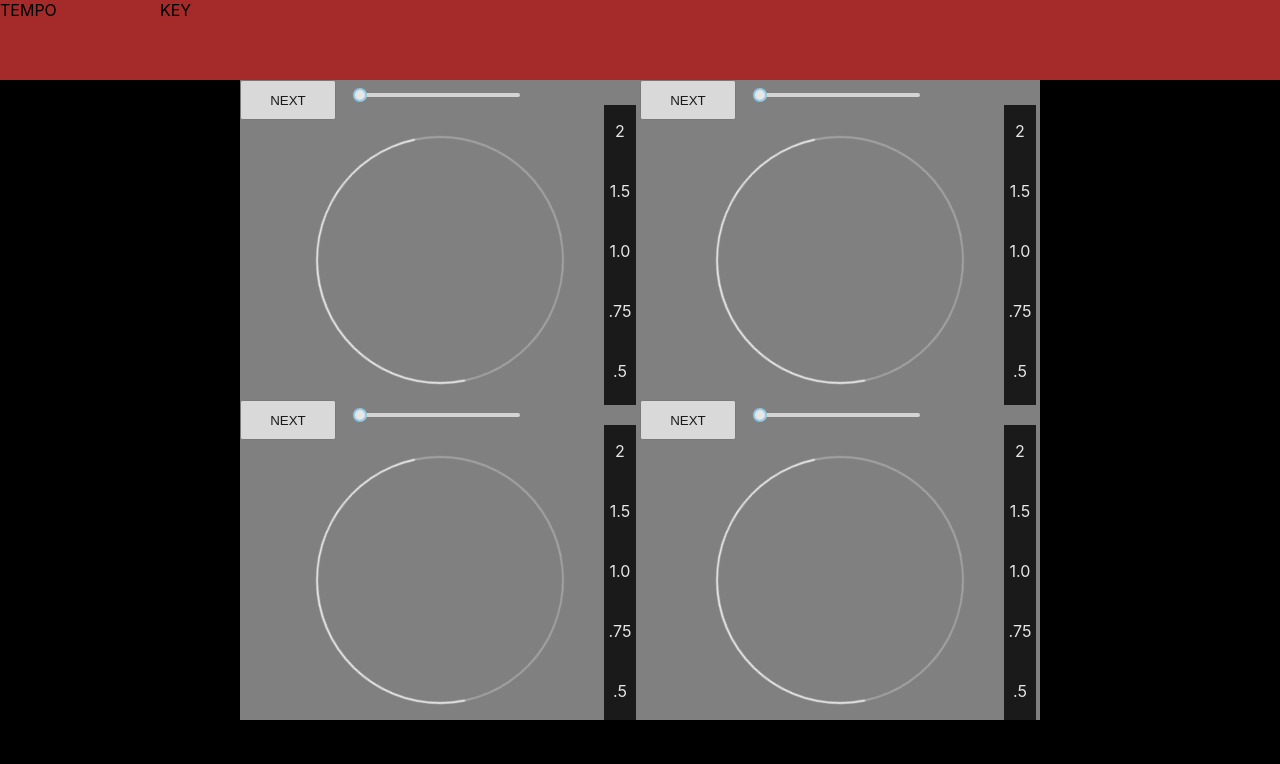
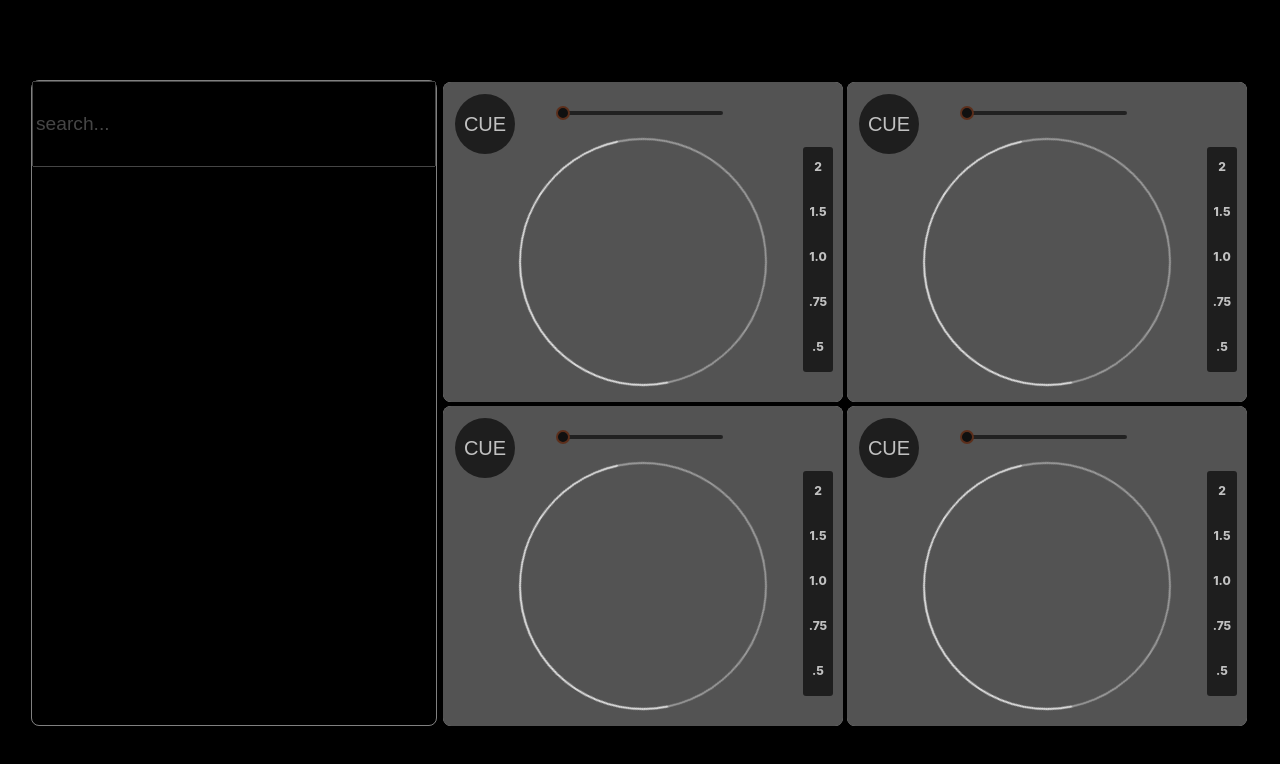
Before and after one commit to louis-ryan/final-project, a React (Create React App) app in the folder my-app/: page / in a window 1280 px wide. Shown: the top 764 px of the page. Built offline with nearby package versions, Linux system fonts and the light colour scheme.

Commit message:
working on Youtube API search

```diff
--- a/my-app/src/App.css
+++ b/my-app/src/App.css
@@ -1,3 +1,12 @@
 body {
   background-color: black;
 }
+
+.deckcontainer {
+  margin: 2px;
+  overflow: hidden;
+  border-radius: 8px;
+  border-width: 1px;
+  border-color: white;
+  background-color: darkgrey;
+}
--- a/my-app/src/App.js
+++ b/my-app/src/App.js
@@ -1,7 +1,7 @@
 import React from "react";
 import "./App.css";
-import YTSearch from "youtube-api-search";
-// import axios from "axios";
+import youtube from "./YoutubeAPI";
+import Search from "./Search";
 import Deck_A from "./Deck_A";
 import Deck_B from "./Deck_B";
 import Deck_C from "./Deck_C";
@@ -11,6 +11,8 @@ export default class App extends React.Component {
   constructor(props) {
     super(props);
     this.state = {
+      videos: [],
+      selectedVideo: null,
       songList: [
         "https://youtu.be/pnHihK4dI58",
         "https://youtu.be/QUMuDWDVd20",
@@ -26,19 +28,6 @@ export default class App extends React.Component {
     };
   }
 
-  trackSearch = (term) => {
-    YTSearch(
-      { key: "AIzaSyCTkiorxlq7xyAEz3Kdu4g2lUu28inPtyk", term: term },
-      (tracks) => {
-        // console.log("tracks: ", tracks);
-        this.setState({
-          tracks: tracks,
-          displayTracks: tracks[0],
-        });
-      }
-    );
-  };
-
   getNextSongA() {
     this.setState({ ...this.state, songCountA: this.state.songCountA + 1 });
   }
@@ -52,6 +41,22 @@ export default class App extends React.Component {
     this.setState({ ...this.state, songCountD: this.state.songCountD + 1 });
   }
 
+  handleSubmit = async (termFromSearchBar) => {
+    const response = await youtube.get("/search", {
+      params: {
+        q: termFromSearchBar,
+      },
+    });
+
+    this.setState({
+      videos: response.data.items,
+    });
+    console.log("this is resp", response);
+  };
+  handleVideoSelect = (video) => {
+    this.setState({ selectedVideo: video });
+  };
+
   render() {
     console.log(this.state);
     return (
@@ -61,27 +66,9 @@ export default class App extends React.Component {
             height: "80px",
             width: "100%",
             display: "flex",
-            justifyContent: "left",
-            backgroundColor: "brown",
+            justifyContent: "center",
           }}
-        >
-          <div
-            style={{
-              width: "160px",
-              height: "80px",
-            }}
-          >
-            TEMPO
-          </div>
-          <div
-            style={{
-              width: "160px",
-              height: "80px",
-            }}
-          >
-            KEY
-          </div>
-        </div>
+        ></div>
         <div
           style={{
             width: "100%",
@@ -89,17 +76,16 @@ export default class App extends React.Component {
             justifyContent: "center",
           }}
         >
+          <Search handleFormSubmit={this.handleSubmit} />
           <div
             style={{
-              width: "800px",
+              width: "808px",
               display: "flex",
               flexWrap: "wrap",
             }}
           >
+            <div className="deckcontainer">
               <Deck_A
-              style={{
-                overflow: "hidden",
-              }}
                 key={1}
                 videoId={this.state.songList[this.state.songCountA]}
                 getNewSongA={() => {
@@ -108,6 +94,8 @@ export default class App extends React.Component {
               >
                 A
               </Deck_A>{" "}
+            </div>
+            <div className="deckcontainer">
               <Deck_B
                 key={2}
                 videoId={this.state.songList[this.state.songCountB]}
@@ -117,6 +105,8 @@ export default class App extends React.Component {
               >
                 B
               </Deck_B>{" "}
+            </div>
+            <div className="deckcontainer">
               <Deck_C
                 key={3}
                 videoId={this.state.songList[this.state.songCountC]}
@@ -126,6 +116,8 @@ export default class App extends React.Component {
               >
                 C
               </Deck_C>{" "}
+            </div>
+            <div className="deckcontainer">
               <Deck_D
                 key={4}
                 videoId={this.state.songList[this.state.songCountD]}
@@ -137,6 +129,7 @@ export default class App extends React.Component {
               </Deck_D>
             </div>
           </div>
+        </div>
       </>
     );
   }
--- a/my-app/src/Deck.css
+++ b/my-app/src/Deck.css
@@ -1,11 +1,41 @@
+.panels {
+  background: rgb(83, 83, 83);
+  /* background: linear-gradient(
+    20deg,
+    rgba(0, 0, 0, 1) 0%,
+    rgb(32, 16, 7) 37%,
+    rgb(97, 51, 25) 62%,
+    rgba(0, 0, 0, 1) 94%
+  ); */
+  filter: grayscale(20%);
+}
+
+/* .shadow {
+  box-shadow: 6px 3px 5px 5px rgba(0, 0, 0, 0.82),
+    -4px -3px 5px 3px rgba(255, 255, 255, 0.32);
+} */
+
+.cue {
+  background-color: black;
+  opacity: 80%;
+  color: white;
+  border: 0px solid white;
+}
+
+.cue:hover {
+  filter: invert(100%);
+}
+
 .playback {
   filter: invert(100%);
   height: 40px;
-  width: 24px;
+  width: 32px;
   background-color: white;
   padding: 4px;
+
   padding-top: 16px;
   padding-bottom: -4px;
+  font-weight: 800;
 }
 
 .playback:hover {
@@ -18,20 +48,17 @@
   height: 248px;
   border-radius: 50%;
   margin-left: 76px;
-  margin-top: -32px;
+  margin-top: -48px;
   background-color: transparent;
   animation: spin 16s infinite linear;
   filter: invert(100%);
-  letter-spacing: 8px;
 }
 
 .matchtrack:hover {
-
-    background-color: white;
-
-    letter-spacing: 8px;
-  }
-
+  background-color: white;
+  filter: invert(0%);
+  opacity: 50%;
+}
 
 @keyframes spin {
   0% {
@@ -41,3 +68,17 @@
     -webkit-transform: rotate(360deg);
   }
 }
+
+h1 {
+  font-weight: 100;
+}
+
+.slider {
+  filter: brightness(100%);
+  filter: invert(100%);
+}
+
+.slider:hover {
+  filter: invert(0%);
+  opacity: 80%;
+}
--- a/my-app/src/Deck_A.js
+++ b/my-app/src/Deck_A.js
@@ -44,11 +44,11 @@ export default class Deck_A extends React.Component {
     return (
       <>
         <div
+          className="panels"
           style={{
             width: "400px",
             height: "320px",
             overflow: "hidden",
-            backgroundColor: "grey",
             borderWidth: "2px",
             borderColor: "black",
           }}
@@ -87,16 +87,21 @@ export default class Deck_A extends React.Component {
             >
               <div>
                 <button
+                  className="cue"
                   style={{
-                    marginTop: "0px",
-                    width: "96px",
-                    height: "40px",
+
+                    borderRadius: "50%",
+                    marginTop: "16px",
+                    marginLeft: "16px",
+                    width: "80px",
+                    height: "80px",
+                    zoom: "75%",
                   }}
                   onClick={() => {
                     this.props.getNewSongA();
                   }}
                 >
-                  NEXT
+                  <h1>CUE</h1>
                 </button>
               </div>
             </div>
@@ -108,7 +113,10 @@ export default class Deck_A extends React.Component {
               }}
             >
               <Slider
+              className="slider"
                 style={{
+
+                  marginTop: "16px",
                   marginLeft: "-120px",
                   width: "160px",
                 }}
@@ -132,15 +140,19 @@ export default class Deck_A extends React.Component {
               ></button>
             </div>
             <div
+              className="shadow"
               style={{
-                width: "32px",
-                height: "200px",
-
+                opacity: "80%",
+                // width: "32px",
+                zoom: "75%",
                 zIndex: "8",
                 position: "absolute",
-                marginTop: "-280px",
-                marginLeft: "364px",
+                marginTop: "-320px",
+                marginLeft: "480px",
                 textAlign: "center",
+                borderRadius: "4px",
+                overflow: "hidden",
+                // border: "0.25px solid white",
               }}
             >
               <div
--- a/my-app/src/Deck_B.js
+++ b/my-app/src/Deck_B.js
@@ -44,12 +44,12 @@ export default class Deck_B extends React.Component {
     return (
       <>
         <div
+          className="panels"
           style={{
-
             width: "400px",
             height: "320px",
             overflow: "hidden",
-            backgroundColor: "grey",
+
             borderWidth: "2px",
             borderColor: "black",
           }}
@@ -88,16 +88,20 @@ export default class Deck_B extends React.Component {
             >
               <div>
                 <button
+                  className="cue"
                   style={{
-                    marginTop: "0px",
-                    width: "96px",
-                    height: "40px",
+                    borderRadius: "50%",
+                    marginTop: "16px",
+                    marginLeft: "16px",
+                    width: "80px",
+                    height: "80px",
+                    zoom: "75%",
                   }}
                   onClick={() => {
                     this.props.getNewSongB();
                   }}
                 >
-                  NEXT
+                  <h1>CUE</h1>
                 </button>
               </div>
             </div>
@@ -109,7 +113,10 @@ export default class Deck_B extends React.Component {
               }}
             >
               <Slider
+                className="slider"
                 style={{
+
+                  marginTop: "16px",
                   marginLeft: "-120px",
                   width: "160px",
                 }}
@@ -120,7 +127,7 @@ export default class Deck_B extends React.Component {
             </div>
             <div>
               <button
-              className="matchtrack"
+                className="matchtrack"
                 onMouseDown={() => {
                   this.onClickMatch();
                   console.log("button on value: ", this.state.playback);
@@ -130,20 +137,22 @@ export default class Deck_B extends React.Component {
 
                   console.log("button off value: ", this.state.playback);
                 }}
-              >
-
-              </button>
+              ></button>
             </div>
             <div
+              className="shadow"
               style={{
-                width: "32px",
-                height: "200px",
-
+                opacity: "80%",
+                // width: "32px",
+                zoom: "75%",
                 zIndex: "8",
                 position: "absolute",
-                marginTop: "-280px",
-                marginLeft: "364px",
+                marginTop: "-320px",
+                marginLeft: "480px",
                 textAlign: "center",
+                borderRadius: "4px",
+                overflow: "hidden",
+                // border: "0.25px solid white",
               }}
             >
               <div
--- a/my-app/src/Deck_C.js
+++ b/my-app/src/Deck_C.js
@@ -44,12 +44,12 @@ export default class Deck_C extends React.Component {
     return (
       <>
         <div
+          className="panels"
           style={{
-
             width: "400px",
             height: "320px",
             overflow: "hidden",
-            backgroundColor: "grey",
+
             borderWidth: "2px",
             borderColor: "black",
           }}
@@ -88,16 +88,20 @@ export default class Deck_C extends React.Component {
             >
               <div>
                 <button
+                  className="cue"
                   style={{
-                    marginTop: "0px",
-                    width: "96px",
-                    height: "40px",
+                    borderRadius: "50%",
+                    marginTop: "16px",
+                    marginLeft: "16px",
+                    width: "80px",
+                    height: "80px",
+                    zoom: "75%",
                   }}
                   onClick={() => {
                     this.props.getNewSongC();
                   }}
                 >
-                  NEXT
+                  <h1>CUE</h1>
                 </button>
               </div>
             </div>
@@ -109,7 +113,10 @@ export default class Deck_C extends React.Component {
               }}
             >
               <Slider
+                className="slider"
                 style={{
+
+                  marginTop: "16px",
                   marginLeft: "-120px",
                   width: "160px",
                 }}
@@ -120,7 +127,7 @@ export default class Deck_C extends React.Component {
             </div>
             <div>
               <button
-              className="matchtrack"
+                className="matchtrack"
                 onMouseDown={() => {
                   this.onClickMatch();
                   console.log("button on value: ", this.state.playback);
@@ -130,20 +137,22 @@ export default class Deck_C extends React.Component {
 
                   console.log("button off value: ", this.state.playback);
                 }}
-              >
-
-              </button>
+              ></button>
             </div>
             <div
+              className="shadow"
               style={{
-                width: "32px",
-                height: "200px",
-
+                opacity: "80%",
+                // width: "32px",
+                zoom: "75%",
                 zIndex: "8",
                 position: "absolute",
-                marginTop: "-280px",
-                marginLeft: "364px",
+                marginTop: "-320px",
+                marginLeft: "480px",
                 textAlign: "center",
+                borderRadius: "4px",
+                overflow: "hidden",
+                // border: "0.25px solid white",
               }}
             >
               <div
--- a/my-app/src/Deck_D.js
+++ b/my-app/src/Deck_D.js
@@ -44,11 +44,12 @@ export default class Deck_D extends React.Component {
     return (
       <>
         <div
+          className="panels"
           style={{
             width: "400px",
             height: "320px",
             overflow: "hidden",
-            backgroundColor: "grey",
+
             borderWidth: "2px",
             borderColor: "black",
           }}
@@ -87,16 +88,20 @@ export default class Deck_D extends React.Component {
             >
               <div>
                 <button
+                  className="cue"
                   style={{
-                    marginTop: "0px",
-                    width: "96px",
-                    height: "40px",
+                    borderRadius: "50%",
+                    marginTop: "16px",
+                    marginLeft: "16px",
+                    width: "80px",
+                    height: "80px",
+                    zoom: "75%",
                   }}
                   onClick={() => {
                     this.props.getNewSongD();
                   }}
                 >
-                  NEXT
+                  <h1>CUE</h1>
                 </button>
               </div>
             </div>
@@ -108,7 +113,10 @@ export default class Deck_D extends React.Component {
               }}
             >
               <Slider
+                className="slider"
                 style={{
+
+                  marginTop: "16px",
                   marginLeft: "-120px",
                   width: "160px",
                 }}
@@ -132,15 +140,19 @@ export default class Deck_D extends React.Component {
               ></button>
             </div>
             <div
+              className="shadow"
               style={{
-                width: "32px",
-                height: "200px",
-
+                opacity: "80%",
+                // width: "32px",
+                zoom: "75%",
                 zIndex: "8",
                 position: "absolute",
-                marginTop: "-280px",
-                marginLeft: "364px",
+                marginTop: "-320px",
+                marginLeft: "480px",
                 textAlign: "center",
+                borderRadius: "4px",
+                overflow: "hidden",
+                // border: "0.25px solid white",
               }}
             >
               <div
--- /dev/null
+++ b/my-app/src/Search.js
@@ -0,0 +1,46 @@
+import React from "react";
+
+class Search extends React.Component {
+  handleChange = (event) => {
+    this.setState({
+      term: event.target.value,
+    });
+  };
+  handleSubmit = (event) => {
+    event.preventDefault();
+    this.props.handleFormSubmit(this.state.term);
+  };
+
+  render() {
+    return (
+      <>
+        <div
+          style={{
+            width: "404px",
+            height: "644px",
+            border: "0.25px solid white",
+            borderRadius: "8px",
+            marginRight: "4px",
+            opacity: "50%",
+          }}
+        >
+          <form onSubmit={this.handleSubmit}>
+            <input
+              onChange={this.handleChange}
+              name="video-search"
+              type="text"
+              placeholder="search..."
+              style={{
+                width: "396px",
+                height: "80px",
+                fontSize: "larger",
+                filter: "invert(100%)",
+              }}
+            ></input>
+          </form>
+        </div>
+      </>
+    );
+  }
+}
+export default Search;
--- /dev/null
+++ b/my-app/src/YoutubeAPI.js
@@ -0,0 +1,11 @@
+import axios from "axios";
+const KEY = "AIzaSyCTkiorxlq7xyAEz3Kdu4g2lUu28inPtyk";
+
+export default axios.create({
+  baseURL: "https://www.googleapis.com/youtube/v3/",
+  params: {
+    part: "snippet",
+    maxResults: 5,
+    key: KEY,
+  },
+});
```
Lines whose indentation alone changed are shown as unchanged.
